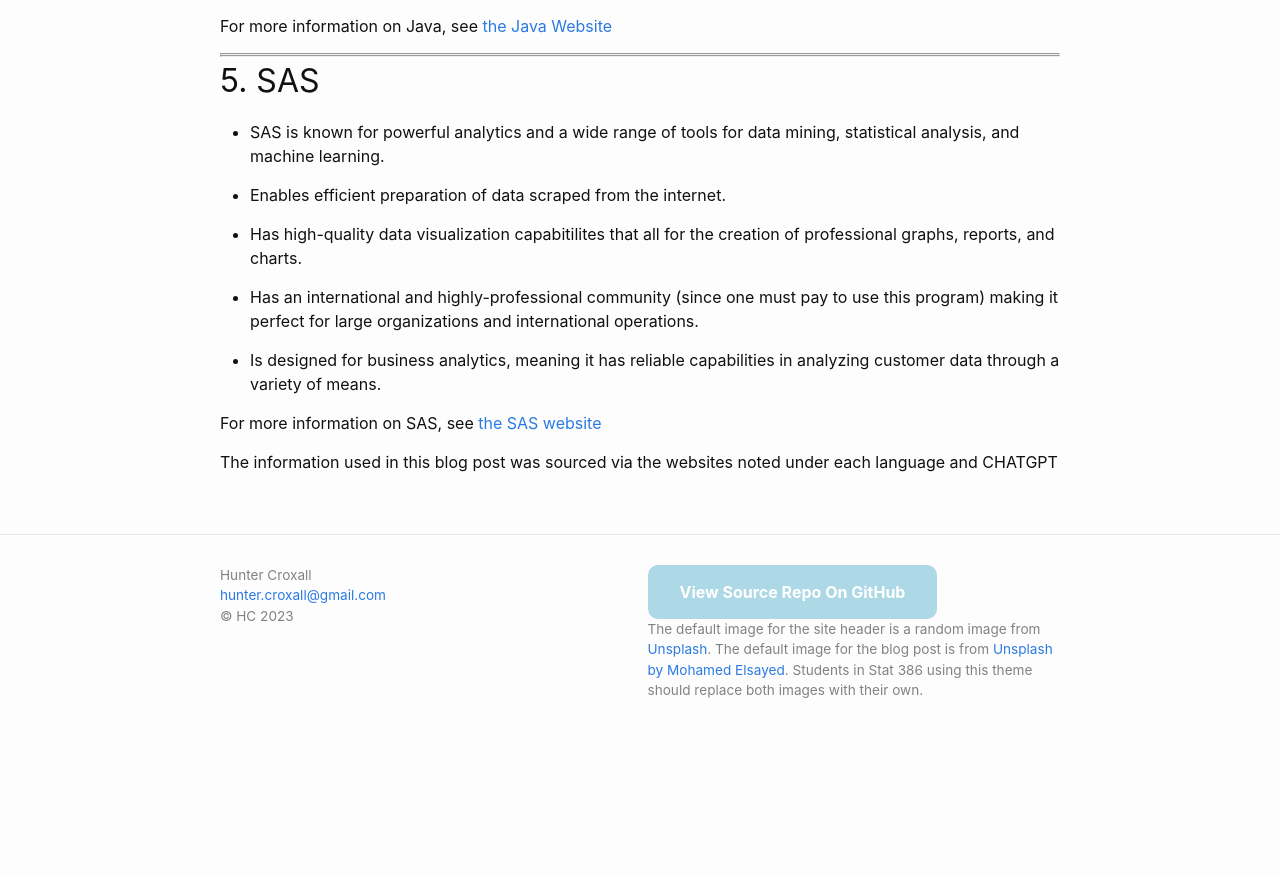
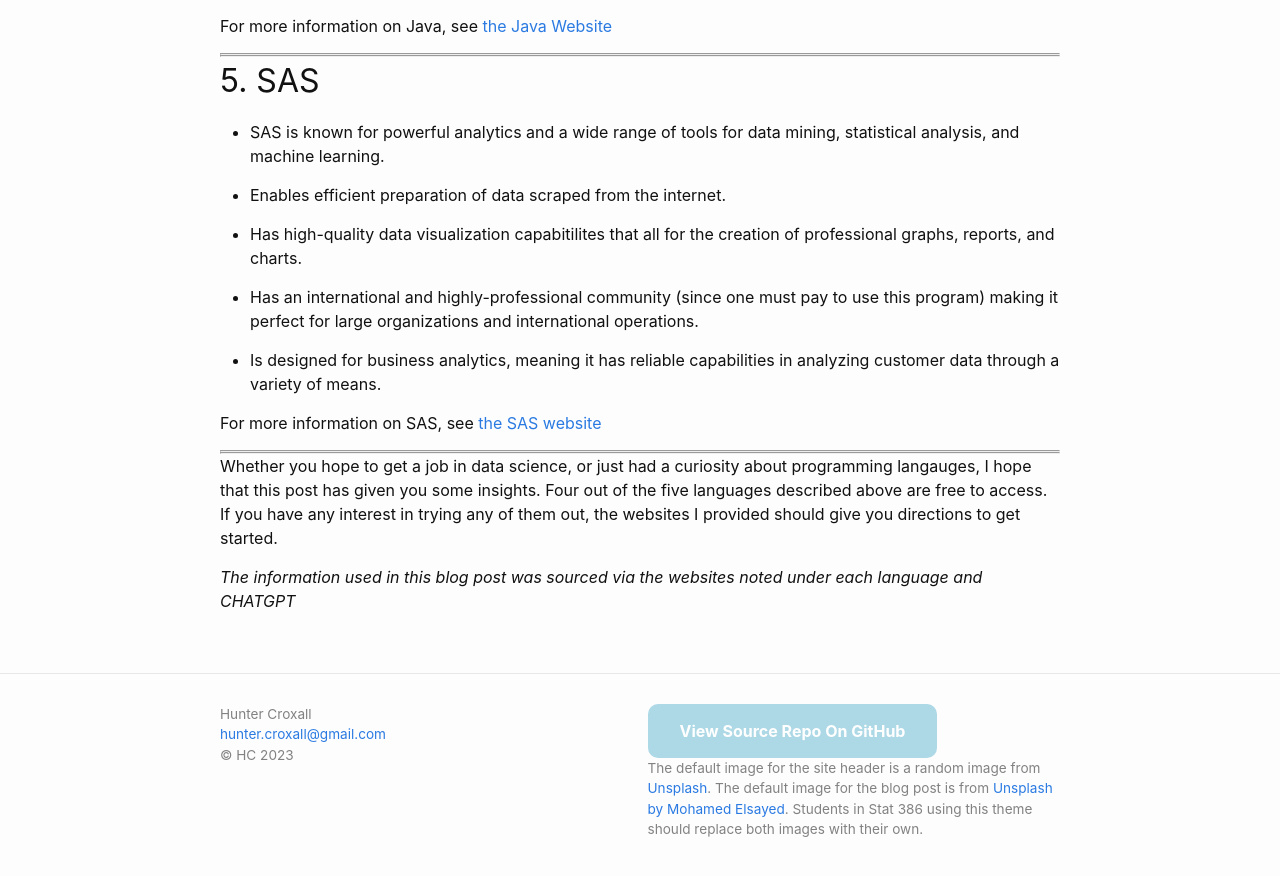
Before and after one commit to huntercroxall/huntercroxall.github.io, a Jekyll site: the page built from _posts/2023-10-12-first-post.md, in a window 1280 px wide and 900 px high, scrolled down 2119 px. Shown: the top 876 px of the window. Built offline with Jekyll 4.4.1, drawn with Linux system fonts in a browser that asks for light colours; comment, search, counter and statistics services are not loaded; before the commit the page ends 2880 px from its top, so only the background shows below that.

Commit message:
Added a call to action 2023-10-12-first-post.md

```diff
--- a/_posts/2023-10-12-first-post.md
+++ b/_posts/2023-10-12-first-post.md
@@ -91,5 +91,10 @@ For more information on Java, see [the Java Website](https://www.java.com/en/dow
 For more information on SAS, see [the SAS website](https://www.sas.com/en_us/company-information.html)
 
 
+---
+---
+Whether you hope to get a job in data science, or just had a curiosity about programming langauges, I hope that this post has given you some insights. Four out of the five languages described above are free to access. If you have any interest in trying any of them out, the websites I provided should give you directions to get started.
 
-The information used in this blog post was sourced via the websites noted under each language and CHATGPT
+
+
+_The information used in this blog post was sourced via the websites noted under each language and CHATGPT_
```
